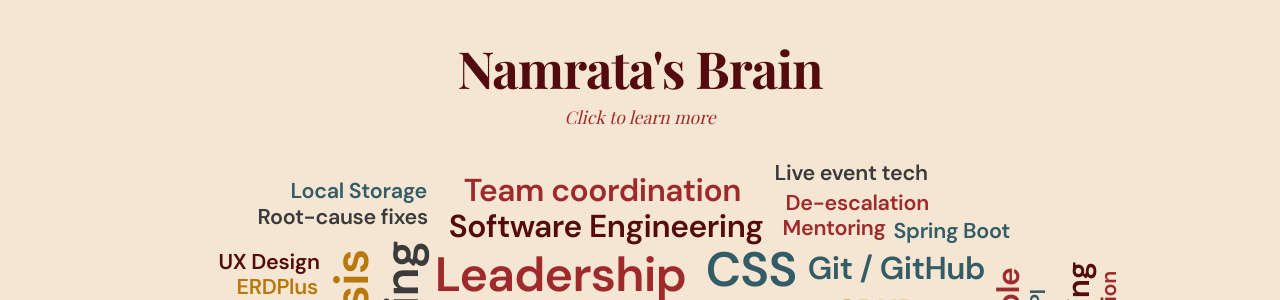
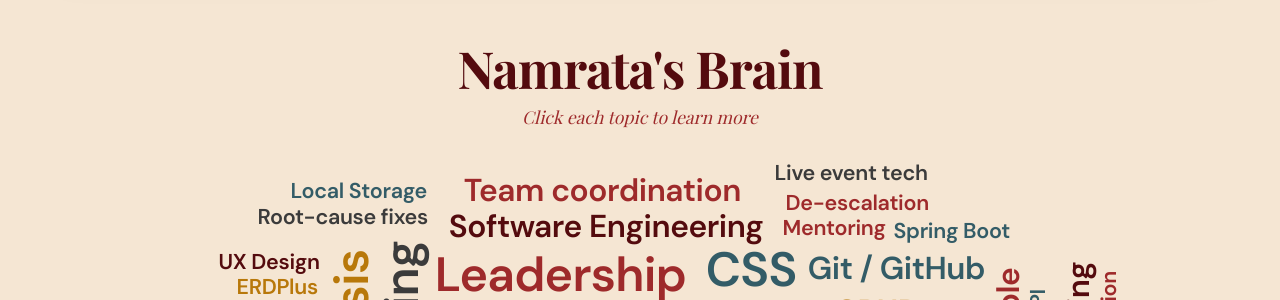
Before and after one commit to namratak277/namratak277.github.io, a Jekyll site: the page built from index.html, in a window 1280 px wide and 900 px high, scrolled down 745 px. Shown: the part 155-455 px from the top of the window. Built offline with Jekyll 4.4.1, drawn with Linux system fonts in a browser that asks for light colours.

Commit message:
docker connected and design changed to folder

```diff
--- a/_includes/brain.html
+++ b/_includes/brain.html
@@ -5,7 +5,7 @@
 <section class="know" id="things-i-know" aria-labelledby="know-title">
   <div class="know-head">
     <h2 id="know-title">Namrata's Brain</h2>
-    <p class="know-note">Click to learn more</p>
+    <p class="know-note">Click each topic to learn more</p>
   </div>
   <div class="know-cloud" id="know-cloud">
     <div class="sheet know-card" id="know-card" role="dialog" aria-live="polite" hidden>
```
Also changed, not shown: README.md, 1 other file.
